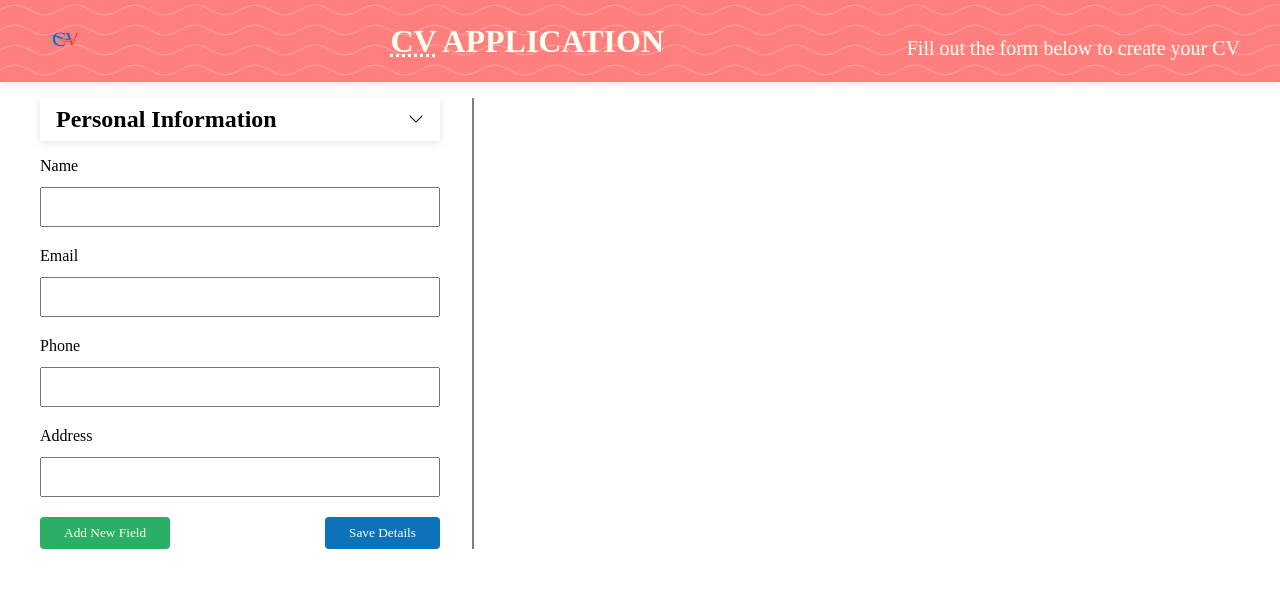
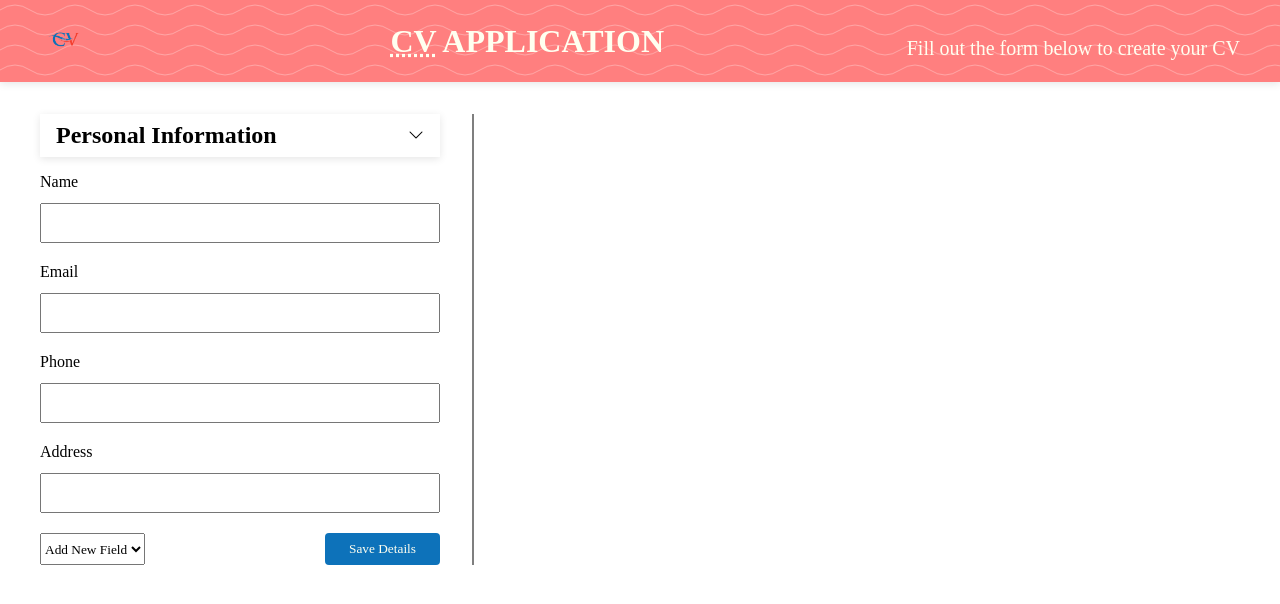
Before and after one commit to Legend-Paul/CV-Application, a React (Vite) app: page / in a window 1280 px wide. Shown: the top 604 px of the page. Built offline with nearby package versions, Linux system fonts and the light colour scheme; a web font is replaced by a local one.

Commit message:
Add select option to select input field

```diff
--- a/src/index.css
+++ b/src/index.css
@@ -20,6 +20,7 @@
 }
 
 section {
+    margin-top: 1rem;
     max-width: 400px;
     padding-right: 2rem;
     border-right: 2px solid var(--medium-grey);
--- a/src/personal info/personalInfo.jsx
+++ b/src/personal info/personalInfo.jsx
@@ -6,7 +6,13 @@ import "../index.css";
 
 function PersonalInfo() {
     const [isOpen, setIsOpen] = useState(true);
+    const [addField, setAddField] = useState("");
     const toggleAccordion = () => setIsOpen(!isOpen);
+    const hadleAddField = (e) => {
+        console.log(e.target.value);
+        setAddField(e.target.value);
+    };
+
     return (
         <section className="personal-info">
             <Accordion
@@ -14,27 +20,43 @@ function PersonalInfo() {
                 isOpen={isOpen}
                 onClick={toggleAccordion}
             />
-            {isOpen && <PersonalInfoFields />}
+            {isOpen && (
+                <PersonalInfoFields
+                    addField={addField}
+                    hadleAddField={hadleAddField}
+                />
+            )}
         </section>
     );
 }
 
-function PersonalInfoFields() {
-    const addNewField = () => {};
+function NewInputField({ hadleAddField }) {
+    return (
+        <select onChange={hadleAddField}>
+            <option disabled selected>
+                Add New Field
+            </option>
+            <option value="text"> Text Field</option>
+            <option value="email"> Email Field</option>
+            <option value="date"> Date Field</option>
+            <option value="number"> Number Field</option>
+            <option value="tel"> Tel Filed</option>
+        </select>
+    );
+}
+
+function PersonalInfoFields({ addField, hadleAddField }) {
     return (
         <div className="info-fields">
             <div className="input-field">
-                <Input inputTitle="Name" type={"text"} />
+                <Input inputTitle="Name" />
                 <Input inputTitle="Email" type={"email"} />
                 <Input inputTitle="Phone" type={"tel"} />
                 <Input inputTitle="Address" type={"text"} />
+                {addField && <Input inputTitle="Email" type={"email"} />}
             </div>
             <div className="buttons-container">
-                <Button
-                    buttonTitle="Add New Field"
-                    bgc={"var(--moderate-green)"}
-                    onClick={addNewField}
-                />
+                <NewInputField hadleAddField={hadleAddField} />
                 <Button
                     buttonTitle="Save Details"
                     bgc={"var(--blue)"}
--- a/src/utils/reusableIU.jsx
+++ b/src/utils/reusableIU.jsx
@@ -2,14 +2,14 @@ import React, { useState } from "react";
 import "./reusableIU.css";
 
 // Input Componetc
-function Input({ inputTitle, type }) {
+function Input({ inputTitle, defaultType = "text" }) {
     const [value, setValue] = useState("");
     return (
         <>
             <label>
                 {inputTitle}
                 <input
-                    type={type}
+                    type={defaultType}
                     value={value}
                     onChange={(e) => setValue(e.target.value)}
                 />
@@ -53,9 +53,9 @@ function Accordion({ sectionName, isOpen, onClick }) {
         <div className="pannel" onClick={onClick}>
             <h2>{sectionName}</h2>
             {isOpen ? (
-                <i class="bi bi-chevron-down"></i>
+                <i className="bi bi-chevron-down"></i>
             ) : (
-                <i class="bi bi-chevron-right"></i>
+                <i className="bi bi-chevron-right"></i>
             )}
         </div>
     );
```
